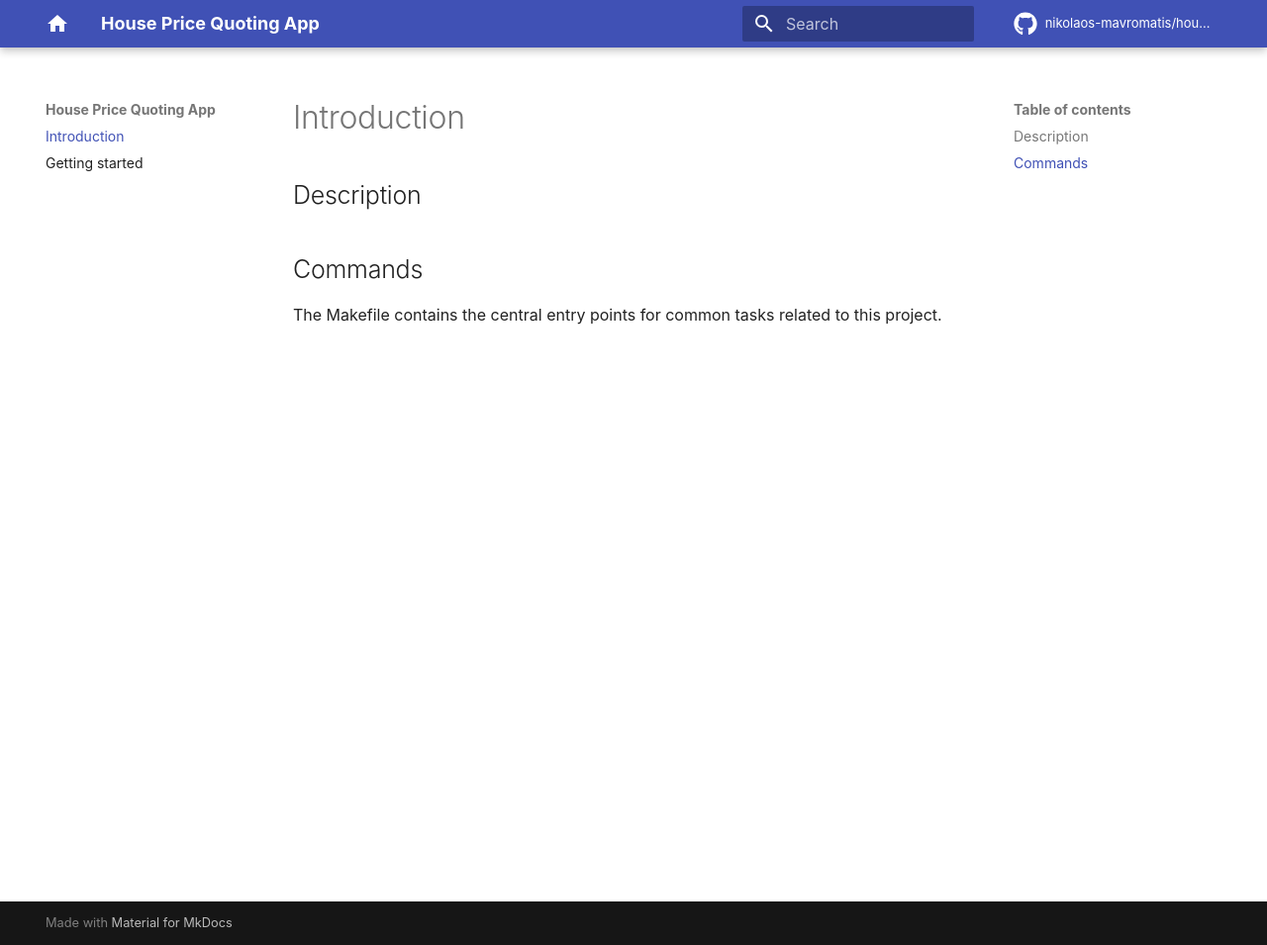
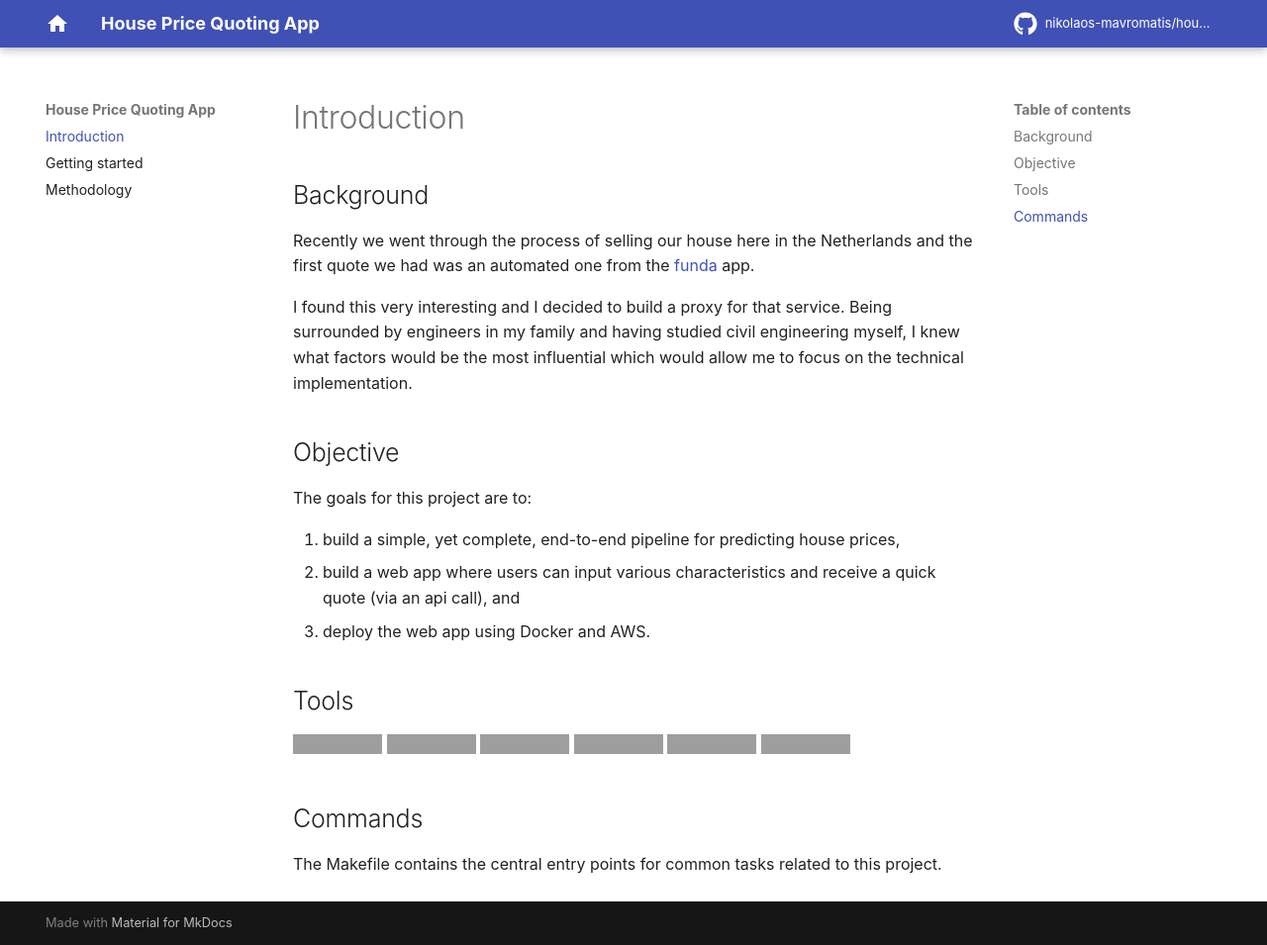
Before and after one commit to nikolaos-mavromatis/ames_house_price_prediction, an MkDocs documentation site: the page built from docs/index.md, in a window 1280 px wide and 955 px high. Shown: the whole window at 99% size. Built offline with MkDocs 1.6.1 and Material for MkDocs 9.7.7, drawn with Linux system fonts in a browser that asks for light colours; some web fonts are replaced; comment, search, counter and statistics services are not loaded; grey boxes are pictures that could not be loaded.

Commit message:
added docs content

```diff
--- a/docs/index.md
+++ b/docs/index.md
@@ -1,8 +1,26 @@
 # Introduction
 
-## Description
+## Background
 
+Recently we went through the process of selling our house here in the Netherlands and the first quote we had was an automated one from the [funda](https://funda.nl) app.
 
+I found this very interesting and I decided to build a proxy for that service. Being surrounded by engineers in my family and having studied civil engineering myself, I knew what factors would be the most influential which would allow me to focus on the technical implementation.
+
+## Objective
+
+The goals for this project are to:
+
+1. build a simple, yet complete, end-to-end pipeline for predicting house prices,
+2. build a web app where users can input various characteristics and receive a quick quote (via an api call), and
+3. deploy the web app using Docker and AWS.
+
+## Tools
+![pandas Badge](https://img.shields.io/badge/pandas-150458?logo=pandas&logoColor=fff&style=plastic)
+![scikit-learn Badge](https://img.shields.io/badge/scikit--learn-F7931E?logo=scikitlearn&logoColor=fff&style=plastic)
+![Streamlit Badge](https://img.shields.io/badge/Streamlit-FF4B4B?logo=streamlit&logoColor=fff&style=plastic)
+![FastAPI Badge](https://img.shields.io/badge/FastAPI-009688?logo=fastapi&logoColor=fff&style=plastic)
+![Docker Badge](https://img.shields.io/badge/Docker-2496ED?logo=docker&logoColor=fff&style=plastic)
+![Amazon Web Services Badge](https://img.shields.io/badge/Amazon%20Web%20Services-232F3E?logo=amazonwebservices&logoColor=fff&style=plastic)
 
 ## Commands
 
--- a/mkdocs.yml
+++ b/mkdocs.yml
@@ -1,13 +1,24 @@
 site_name: House Price Quoting App
-#
 site_author: Nikolaos Mavromatis
+
 repo_url: https://github.com/nikolaos-mavromatis/ames_house_price_prediction
 repo_name: nikolaos-mavromatis/house-price-quoting-app
+
+nav:
+    - index.md
+    - getting-started.md
+    - methodology.md
+
 theme:
-  name: material
-  language: en
-  font:
-    text: Avenir Next
-  icon:
-    logo: material/home
-    repo: fontawesome/brands/github
+    name: material
+    language: en
+    font:
+        text: Avenir Next
+    icon:
+        logo: material/home
+        repo: fontawesome/brands/github
+    features:
+        - navigation.path
+
+plugins:
+    - render_swagger
```
Also changed, not shown: docs/methodology.md (added, +36 -0 lines).
